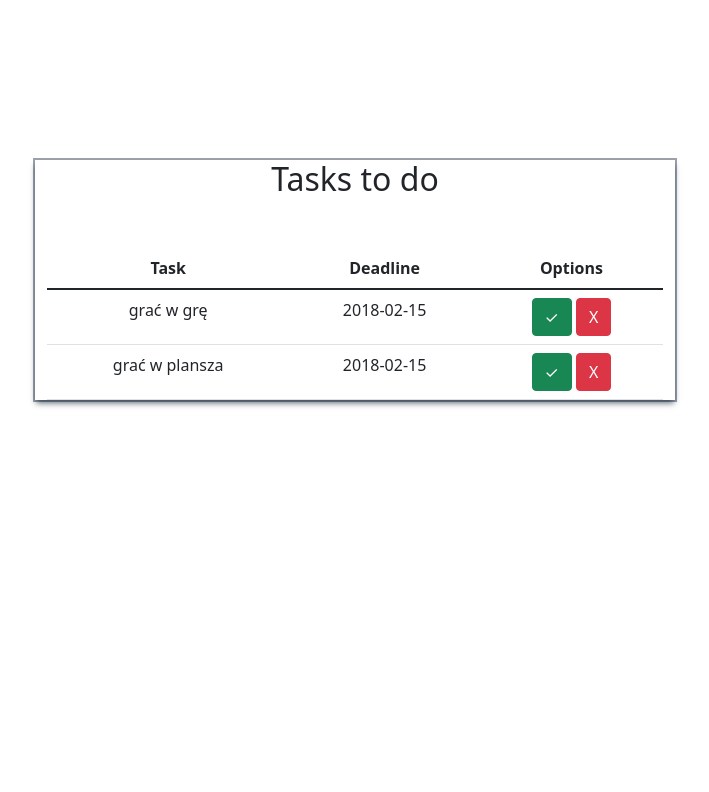
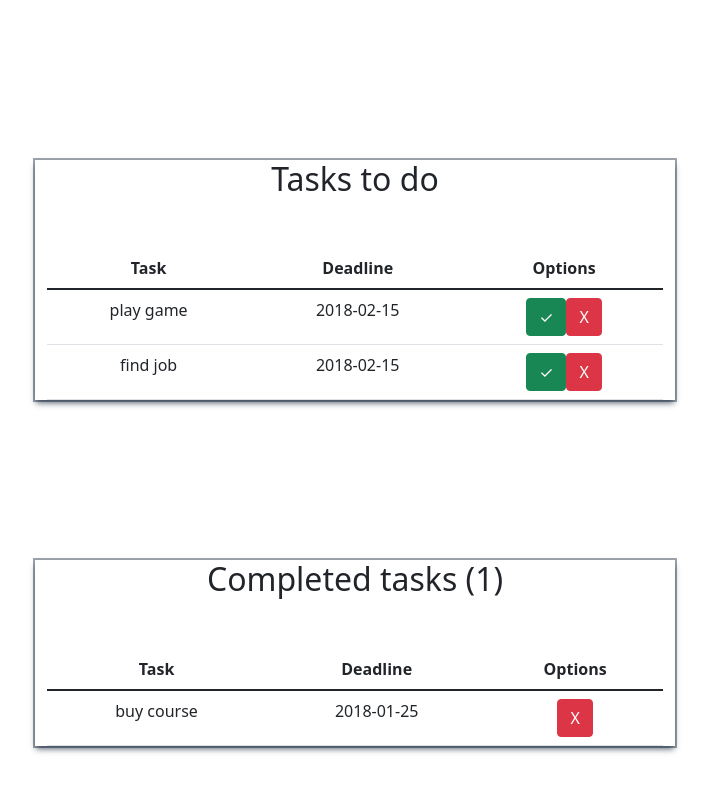
Before and after one commit to MacWar/ToDoApp, a React (Create React App) app: page / in a window 1280 px wide. Shown: the top 792 px of the page, without its empty margins (285-994 px from the left). Built offline with nearby package versions, Linux system fonts and the light colour scheme.

Commit message:
Divide task component into to do tasks and completed tasks

```diff
--- a/src/components/App.js
+++ b/src/components/App.js
@@ -8,7 +8,7 @@ export default class App extends Component {
     taskList:[
       {
         id:1,
-        description:"grać w grę",
+        description:"play game",
         dateDeadline: '2018-02-15',
         priority: false,
         isActive: true,
@@ -16,12 +16,20 @@ export default class App extends Component {
       },
       {
         id:2,
-        description:"grać w plansza",
+        description:"find job",
         dateDeadline: '2018-02-15',
         priority: false,
         isActive: true,
         dateCompleted:null,
-      }
+      },
+      {
+        id:3,
+        description:"buy course",
+        dateDeadline: '2018-01-25',
+        priority: false,
+        isActive: false,
+        dateCompleted:null,
+      },
     ]
   }
   handleDeleteTask=(id)=>{
@@ -41,7 +49,7 @@ export default class App extends Component {
       }
     })
     this.setState({
-      taskList:taskList,
+      taskList : taskList,
     })
   }
   render() {
--- a/src/components/Task.js
+++ b/src/components/Task.js
@@ -3,12 +3,29 @@ import './Task.css'
 import 'bootstrap/dist/css/bootstrap.min.css';
 
 export default function Task(props) {
-    const {description,dateDeadline,id}=props.task
+    const {description, dateDeadline, id} = props.task;
+
+    const important = {color : 'red'}
+
+    if(props.active)
+        return (
+            <tr className="task">
+                <td>{description}</td>
+                <td>{dateDeadline}</td>
+                <td>
+                    <button onClick={()=>props.completeTask(id)} className="btn btn-success">&#10003;</button>
+                    <button onClick={()=>props.deleteTask(id)} className="btn btn-danger">X</button>
+                </td>
+            </tr>
+        )
+    else
     return (
-        <tr className="task">
-            <td>{description}</td>
-            <td>{dateDeadline}</td>
-            <td><button onClick={()=>props.completeTask(id)} className="btn btn-success">&#10003;</button> <button onClick={()=>props.deleteTask(id)} className="btn btn-danger">X</button></td>
-        </tr>
+            <tr className="task">
+                <td>{description}</td>
+                <td>{dateDeadline}</td>
+                <td>
+                    <button onClick={()=>props.deleteTask(id)} className="btn btn-danger">X</button>
+                </td>
+            </tr>
     )
 }
--- a/src/components/TaskContainer.js
+++ b/src/components/TaskContainer.js
@@ -4,13 +4,20 @@ import 'bootstrap/dist/css/bootstrap.min.css';
 import './TaskContainer.css'
 
 export default function TaskContainer(props) {
-    const taskList=props.taskList.map((task) => {
-        return(<Task key={task.id} task={task} deleteTask={props.deleteTask} completeTask={props.completeTask}/>)
+    const activeTasks = props.taskList.filter(task => task.isActive);
+    const finsishedTasks = props.taskList.filter(task => !task.isActive);
+
+    const activeTaskList = activeTasks.map((task) => {
+        return(<Task key={task.id} task={task} deleteTask={props.deleteTask} completeTask={props.completeTask} active={task.isActive}/>)
     })
-
+    const finsishedTasksList = finsishedTasks.map((task) => {
+        return(<Task key={task.id} task={task} deleteTask={props.deleteTask} completeTask={props.completeTask} active={task.isActive}/>)
+    })
     return (
+        <>
             <div className="container">
                 <h2 className="to-do-title">Tasks to do</h2>
+                {activeTaskList.length > 0 ?
                 <table className="table  ">
                     <thead>
                         <tr>
@@ -20,11 +27,32 @@ export default function TaskContainer(props) {
                         </tr>
                     </thead>
                     <tbody >
-                    {taskList}
-
+                        {activeTaskList}
                     </tbody>
                 </table>
-
+                :
+                <h3>nothing to do :)</h3>
+                }
             </div>
+            {finsishedTasksList.length > 0 ?
+            <div className="container">
+                <React.Fragment>
+                    <h2 className="to-do-title">Completed tasks ({finsishedTasksList.length})</h2>
+                    <table className="table  ">
+                        <thead>
+                            <tr>
+                                <th>Task</th>
+                                <th>Deadline</th>
+                                <th>Options</th>
+                            </tr>
+                        </thead>
+                        <tbody >
+                            {finsishedTasksList.slice(0,10)}
+                        </tbody>
+                    </table>
+                </React.Fragment>
+            </div>
+             : "" }
+        </>
     )
 }
```
Lines whose indentation alone changed are shown as unchanged.
